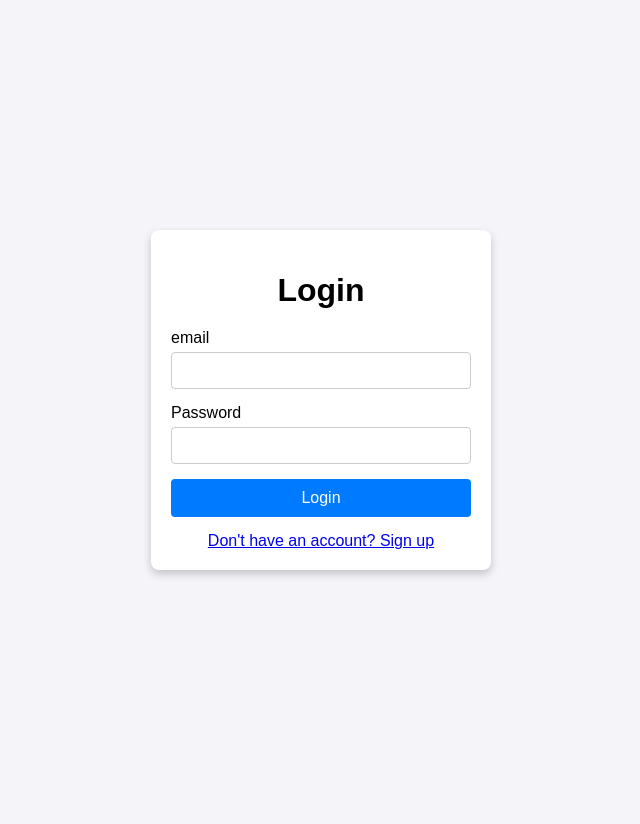
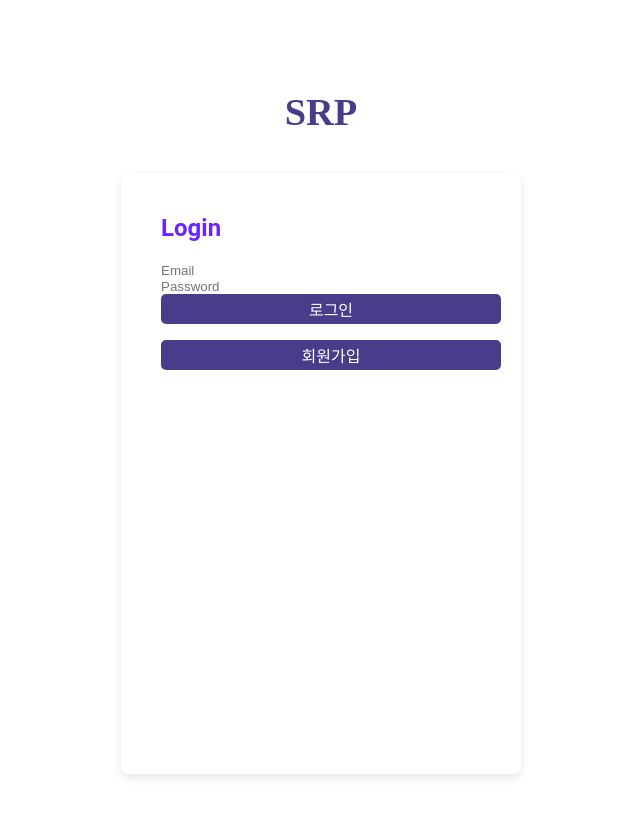
Before and after one commit to jeongui31/Space-Rental-Platform, a Django app: page / in a window 1280 px wide. Shown: the whole page, without its empty margins (319-959 px from the left). Before the commit the page ends 577 px from the top, so only its background shows below. Run offline with Django 5.2, Linux system fonts and the light colour scheme; parts of the project's set-up code (start-up, migrations or seed data) failed here and were passed over.

Commit message:
프론트 login 화면 연결 (입력칸 css 수정 필요)

```diff
--- a/back/space_rental/accounts/templates/login.html
+++ b/back/space_rental/accounts/templates/login.html
@@ -1,85 +1,52 @@
 <!DOCTYPE html>
-<html lang="en">
+<html lang="ko">
   <head>
     <meta charset="UTF-8" />
     <meta name="viewport" content="width=device-width, initial-scale=1.0" />
-    <title>Login Page</title>
-    <style>
-      body {
-        font-family: Arial, sans-serif;
-        background-color: #f4f4f9;
-        display: flex;
-        justify-content: center;
-        align-items: center;
-        height: 100vh;
-        margin: 0;
-      }
-      .login-container {
-        background-color: #ffffff;
-        padding: 20px;
-        border-radius: 8px;
-        box-shadow: 0 4px 8px rgba(0, 0, 0, 0.2);
-        width: 300px;
-        text-align: center;
-      }
-      .login-container h1 {
-        margin-bottom: 20px;
-      }
-      .form-group {
-        margin-bottom: 15px;
-        text-align: left;
-      }
-      .form-group label {
-        display: block;
-        margin-bottom: 5px;
-      }
-      .form-group input {
-        width: 100%;
-        padding: 10px;
-        border: 1px solid #ccc;
-        border-radius: 4px;
-        box-sizing: border-box;
-      }
-      .form-group button {
-        width: 100%;
-        padding: 10px;
-        background-color: #007bff;
-        color: #fff;
-        border: none;
-        border-radius: 4px;
-        cursor: pointer;
-        font-size: 16px;
-      }
-      .form-group button:hover {
-        background-color: #0056b3;
-      }
-      .signup-link {
-        margin-top: 15px;
-        display: block;
-      }
-    </style>
+    <title>Space-Rental-Platform</title>
+    {% load static %}
+    <link rel="stylesheet" href="{% static 'assets/css/login_page.css' %}" />
   </head>
   <body>
-    <div class="login-container">
-      <h1>Login</h1>
+    <header>
+      <h1>SRP</h1>
+    </header>
+    <div class="body-wrapper">
+      <div class="login-wrapper">
+        <h2>Login</h2>
         {% if error %}
         <p style="color: red">{{ error }}</p>
         {% endif %}
-      <form action="{% url 'login' %}" method="post">
+        <form action="{% url 'login' %}" method="post" id="login-form">
           {% csrf_token %}
           <div class="form-group">
-          <label for="email">email</label>
-          <input type="text" id="email" name="email" required />
+            <input type="email" name="email" placeholder="Email" required />
           </div>
           <div class="form-group">
-          <label for="password">Password</label>
-          <input type="password" id="password" name="password" required />
+            <input
+              type="password"
+              name="password"
+              placeholder="Password"
+              required
+            />
           </div>
           <div class="form-group">
-          <button type="submit">Login</button>
+            <button id="login-btn" class="login-btn" type="submit">
+              로그인
+            </button>
           </div>
         </form>
-      <a href="/signup" class="signup-link">Don't have an account? Sign up</a>
+        <div class="form-group">
+          <button
+            id="register-btn"
+            class="register-btn"
+            type="button"
+            onclick="document.location.href='{% url 'signup' %}'"
+          >
+            회원가입
+          </button>
+        </div>
+      </div>
     </div>
   </body>
 </html>
--- a/back/space_rental/space_rental/settings.py
+++ b/back/space_rental/space_rental/settings.py
@@ -128,9 +128,9 @@ USE_TZ = True
 # https://docs.djangoproject.com/en/5.0/howto/static-files/
 
 STATIC_URL = '/static/'
-STATIC_ROOT = os.path.join(BASE_DIR, 'staticfiles')
-STATICFILES_DIRS=[BASE_DIR, "Static"]
-
+STATICFILES_DIRS = [
+    BASE_DIR / "static",  # Adjust based on your project structure
+]
 # Default primary key field type
 # https://docs.djangoproject.com/en/5.0/ref/settings/#default-auto-field
 
--- /dev/null
+++ b/back/space_rental/static/assets/css/login_page.css
@@ -0,0 +1,80 @@
+*{
+    padding: 0;
+    margin: 0;
+    border: 0;
+}
+
+header {
+    color: darkslateblue;
+    /* background-color: #018768; */
+    padding: 2px;
+    font-size: larger;
+    padding: 40px;
+    display: flex;
+    justify-content: space-between;
+}
+
+body {
+    display: flex;
+    flex-direction: column;
+    align-items: center;
+    padding: 50px;
+}
+
+.body-wrapper{
+    font-size: 14px;
+    font-family: 'Roboto', sans-serif;
+    display: flex;
+    justify-content: center;
+    align-items: center;
+    margin: 0;
+}
+
+.login-wrapper{
+    width: 400px;
+    height: 600px;
+    padding: 40px;
+    justify-content: center;
+    box-sizing: border-box;
+    box-shadow: 0 4px 10px rgba(0,0,0,0.1);
+    border-radius: 8px;
+}
+
+.login-wrapper > h2{
+    font-size: 24px;
+    color: #6A24FE;
+    margin-bottom: 20px;
+}
+
+#login-form > input, #host-info-wrapper > input{
+    width: 100%;
+    height: 40px;
+    padding: 0 10px;
+    margin-bottom: 16px;
+    border-radius: 6px;
+    background-color: #f8f8f8;
+}
+
+#login-form > input::placeholder, #host-info-wrapper > input::placeholder{
+    color: #D2D2D2;
+}
+
+button {
+    font-size: 16px;
+    font-family: 'Roboto', sans-serif;
+    color: white;
+    border: none;
+    background-color: darkslateblue;
+    width: 340px;
+    height: 30px;
+    display: flex;
+    justify-content: center;
+    align-items: center;
+    border-radius: 5px;
+    cursor: pointer;
+   margin-bottom: 16px;
+}
+
+button:hover {
+    background-color: slateblue;
+}
```
Also changed, not shown: back/space_rental/accounts/templates/temp_login.html (added, +85 -0 lines). Lines whose indentation alone changed are shown as unchanged.
